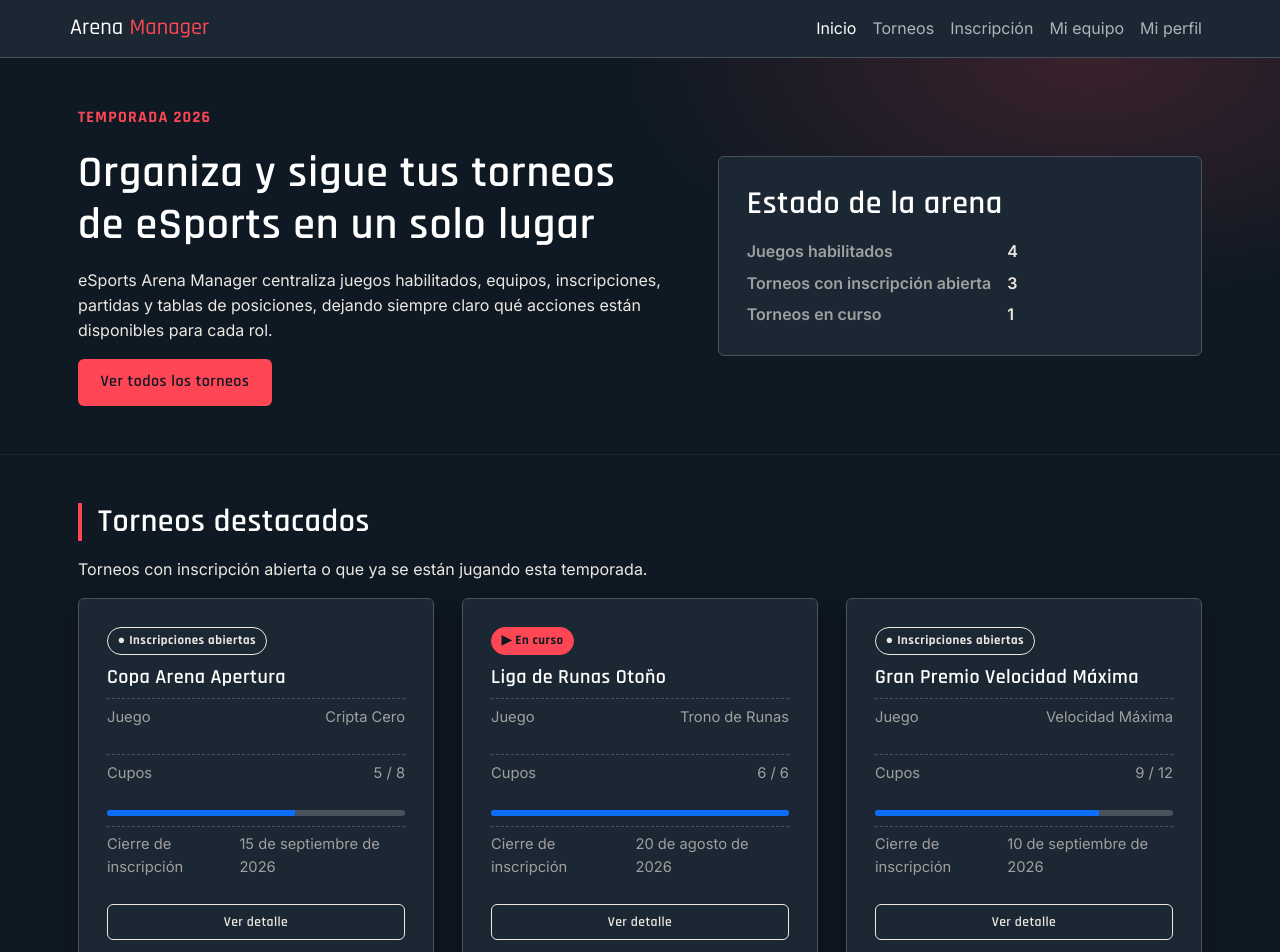
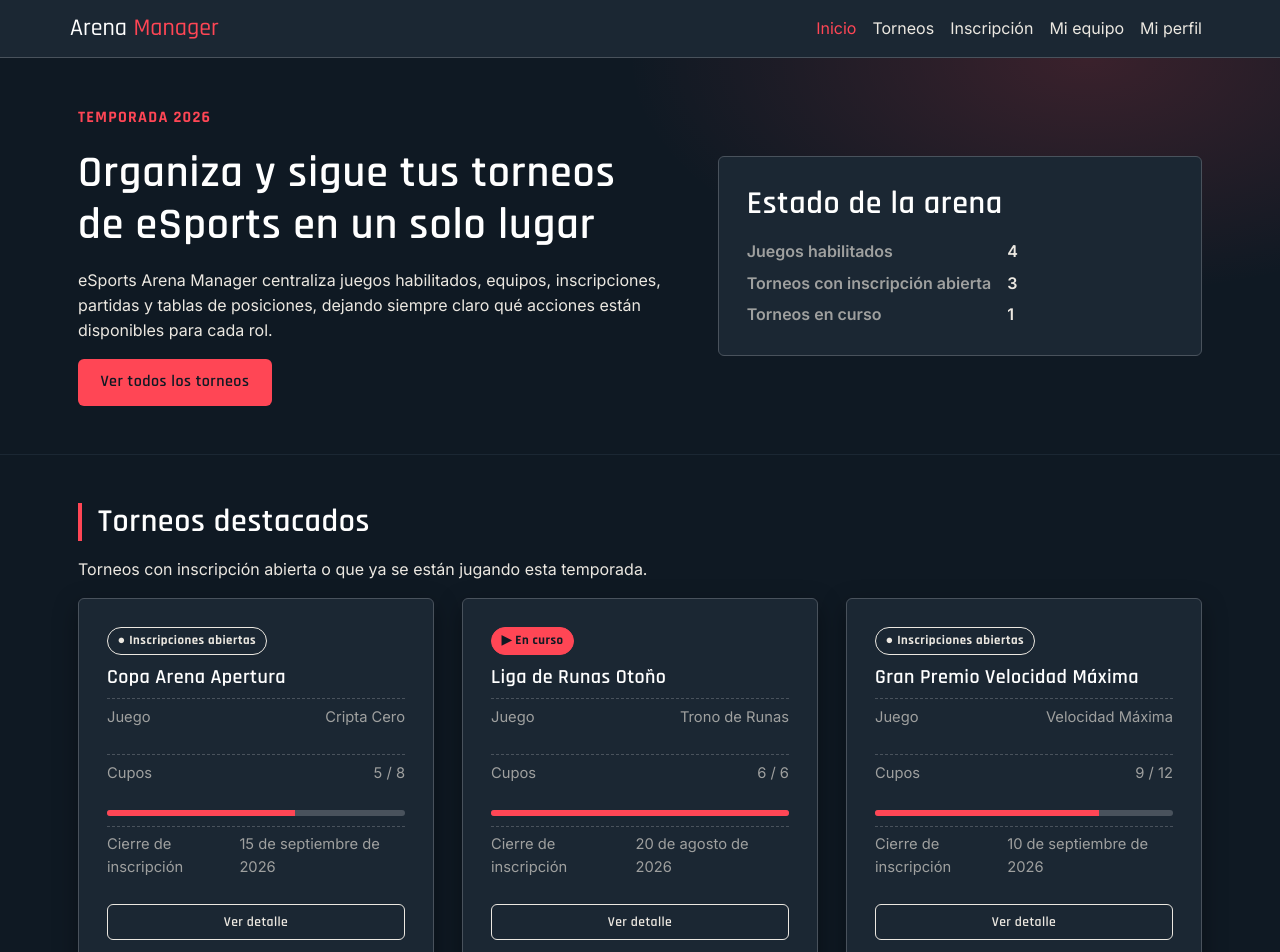
Before and after one commit to Felipe428a/Proyecto-esports-arena-manager-frontend, a React (Vite) app: page / in a window 1280 px wide. Shown: the top 952 px of the page. Built offline with nearby package versions, Linux system fonts and the light colour scheme.

Commit message:
style: adaptar Bootstrap a la paleta Táctico Rojo

```diff
--- a/src/index.css
+++ b/src/index.css
@@ -671,3 +671,17 @@ section + section {
     align-items: flex-start;
   }
 }
+
+
+/* Bootstrap con la paleta Táctico Rojo */
+.navbar-brand.marca { font-family: var(--fuente-titulos); font-size: 1.5rem; color: #fff; }
+.navbar-brand.marca span { color: var(--color-primario); }
+.navbar-toggler { border-color: var(--color-superficie-alta); }
+.navbar-nav .nav-link { background: none; border: 0; color: var(--color-texto); }
+.navbar-nav .nav-link:hover,
+.navbar-nav .nav-link.active { color: var(--color-primario); }
+.form-control, .form-select { background-color: var(--color-fondo); border-color: var(--color-superficie-alta); color: var(--color-texto); }
+.form-control:focus, .form-select:focus { border-color: var(--color-primario); box-shadow: 0 0 0 0.2rem rgba(255, 70, 85, 0.25); }
+.progress { height: 6px; background-color: var(--color-superficie-alta); }
+.progress-bar { background-color: var(--color-primario); }
+.card { --bs-card-bg: var(--color-superficie); --bs-card-border-color: var(--color-superficie-alta); }
```
